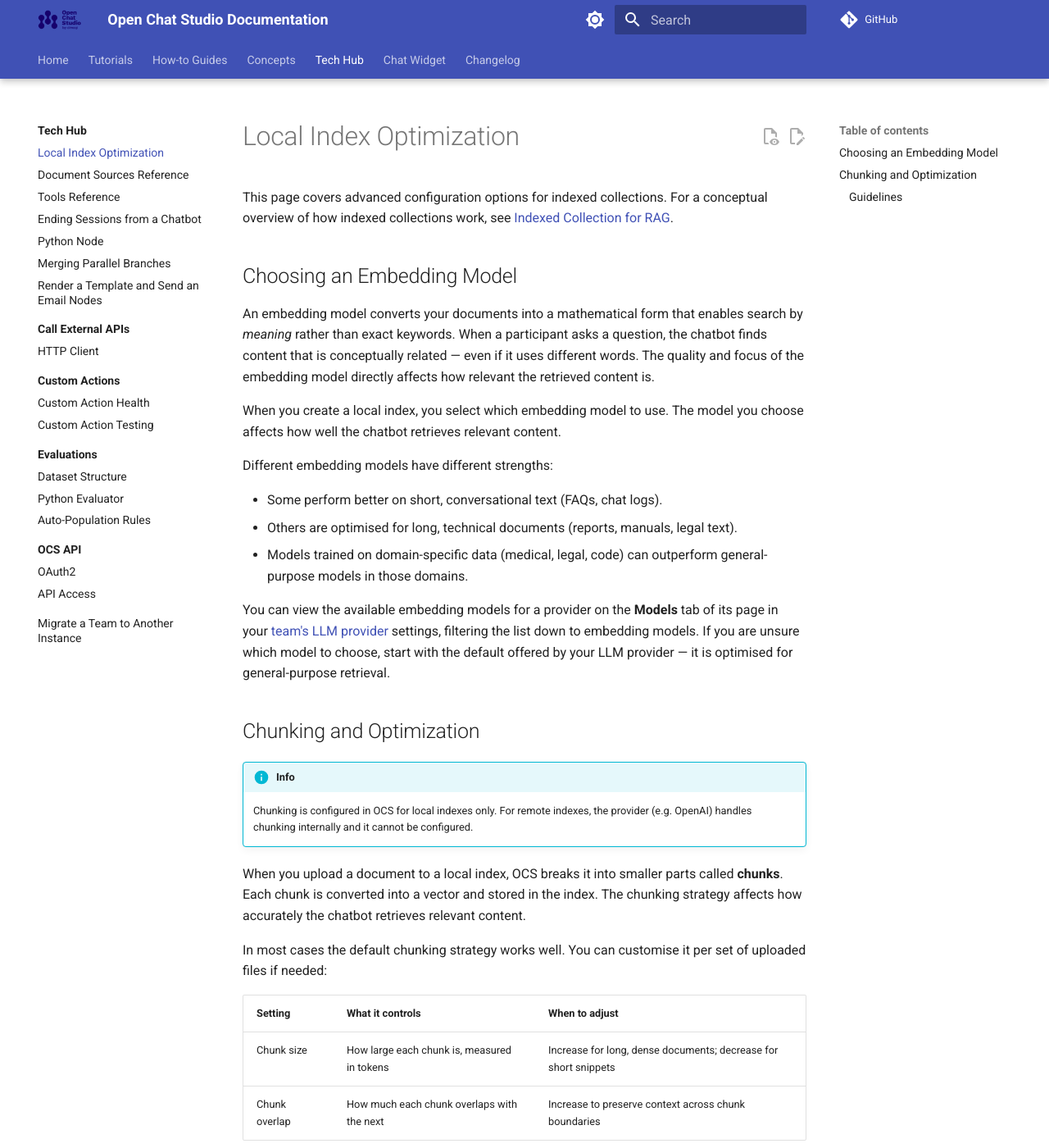
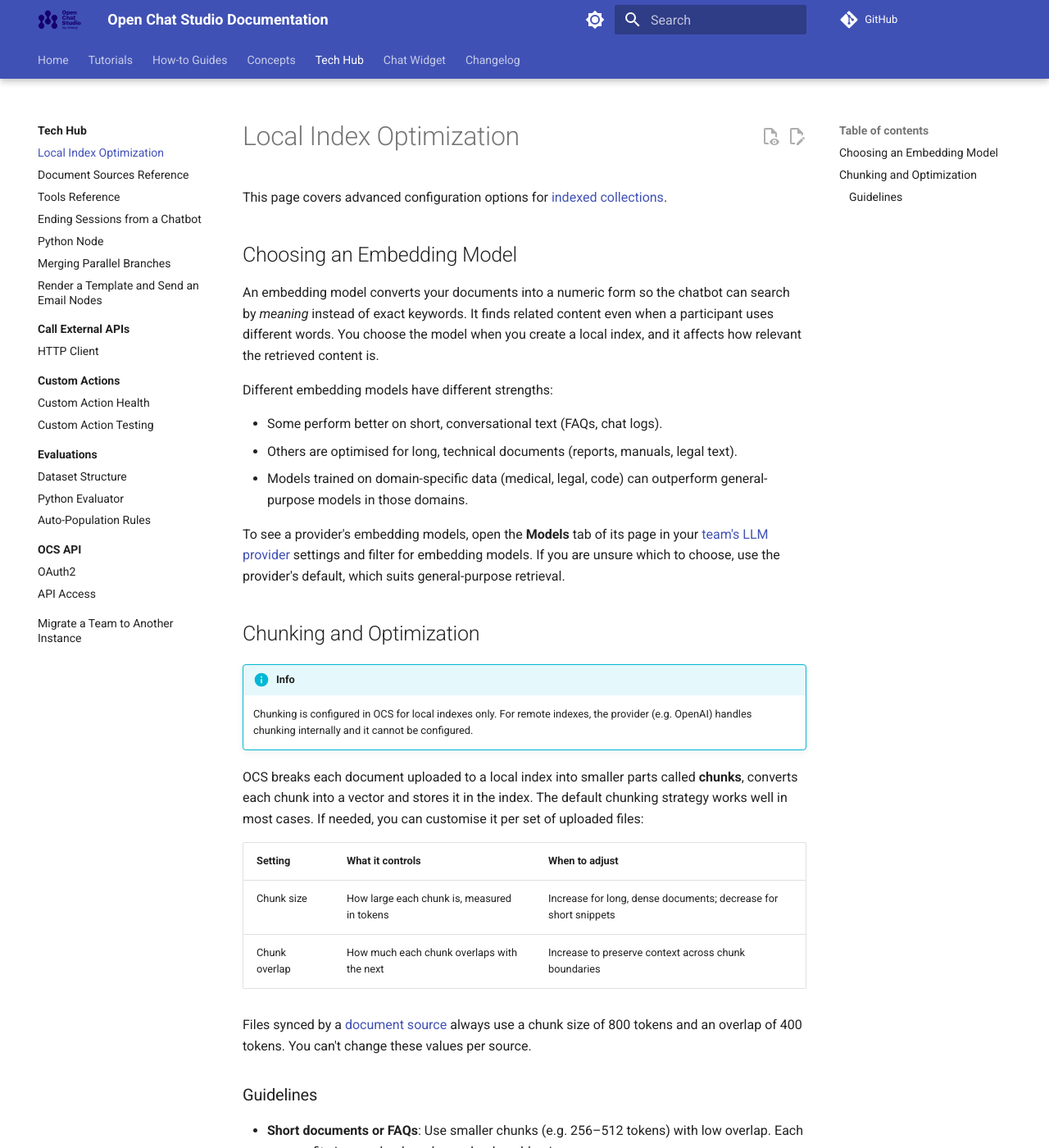
Before and after one commit to dimagi/open-chat-studio-docs, an MkDocs documentation site: the page built from docs/tech-hub/local-index-optimization.md, in a window 1280 px wide and 1400 px high. Shown: the whole window at 82% size. Built offline with MkDocs 1.6.1 and Material for MkDocs 9.7.7, drawn with Linux system fonts in a browser that asks for light colours; a script that is not in the unit is left out; comment, search, counter and statistics services are not loaded.

Commit message:
Simplify: replaced repeated details with links, shortened wordy passages.

```diff
--- a/docs/tech-hub/local-index-optimization.md
+++ b/docs/tech-hub/local-index-optimization.md
@@ -3,13 +3,12 @@
 ---
 # Local Index Optimization
 
-This page covers advanced configuration options for indexed collections. For a conceptual overview of how indexed collections work, see [Indexed Collection for RAG](../concepts/collections/indexed_collections/index.md).
+This page covers advanced configuration options for [indexed collections](../concepts/collections/indexed_collections/index.md).
 
 ## Choosing an Embedding Model
 
-An embedding model converts your documents into a mathematical form that enables search by *meaning* rather than exact keywords. When a participant asks a question, the chatbot finds content that is conceptually related — even if it uses different words. The quality and focus of the embedding model directly affects how relevant the retrieved content is.
-
-When you create a local index, you select which embedding model to use. The model you choose affects how well the chatbot retrieves relevant content.
+An embedding model converts your documents into a numeric form so the chatbot can search by *meaning* instead of exact keywords. It finds related content even when a participant uses different words.
+You choose the model when you create a local index, and it affects how relevant the retrieved content is.
 
 Different embedding models have different strengths:
 
@@ -17,16 +16,17 @@
 - Others are optimised for long, technical documents (reports, manuals, legal text).
 - Models trained on domain-specific data (medical, legal, code) can outperform general-purpose models in those domains.
 
-You can view the available embedding models for a provider on the **Models** tab of its page in your [team's LLM provider](../concepts/team/llm_providers.md) settings, filtering the list down to embedding models. If you are unsure which model to choose, start with the default offered by your LLM provider — it is optimised for general-purpose retrieval.
+To see a provider's embedding models, open the **Models** tab of its page in your [team's LLM provider](../concepts/team/llm_providers.md) settings and filter for embedding models.
+If you are unsure which to choose, use the provider's default, which suits general-purpose retrieval.
 
 ## Chunking and Optimization
 
 !!! info
     Chunking is configured in OCS for local indexes only. For remote indexes, the provider (e.g. OpenAI) handles chunking internally and it cannot be configured.
 
-When you upload a document to a local index, OCS breaks it into smaller parts called **chunks**. Each chunk is converted into a vector and stored in the index. The chunking strategy affects how accurately the chatbot retrieves relevant content.
-
-In most cases the default chunking strategy works well. You can customise it per set of uploaded files if needed:
+OCS breaks each document uploaded to a local index into smaller parts called **chunks**, converts each chunk into a vector and stores it in the index.
+The default chunking strategy works well in most cases.
+If needed, you can customise it per set of uploaded files:
 
 | Setting       | What it controls                                        | When to adjust                                                  |
 |---------------|---------------------------------------------------------|-----------------------------------------------------------------|
```
Also changed, not shown: docs/concepts/collections/indexed_collections/local_and_remote_indexes.md (+5 -7 lines), docs/how-to/document_sources.md (+2 -6 lines), docs/tech-hub/document_sources.md (+7 -10 lines).
